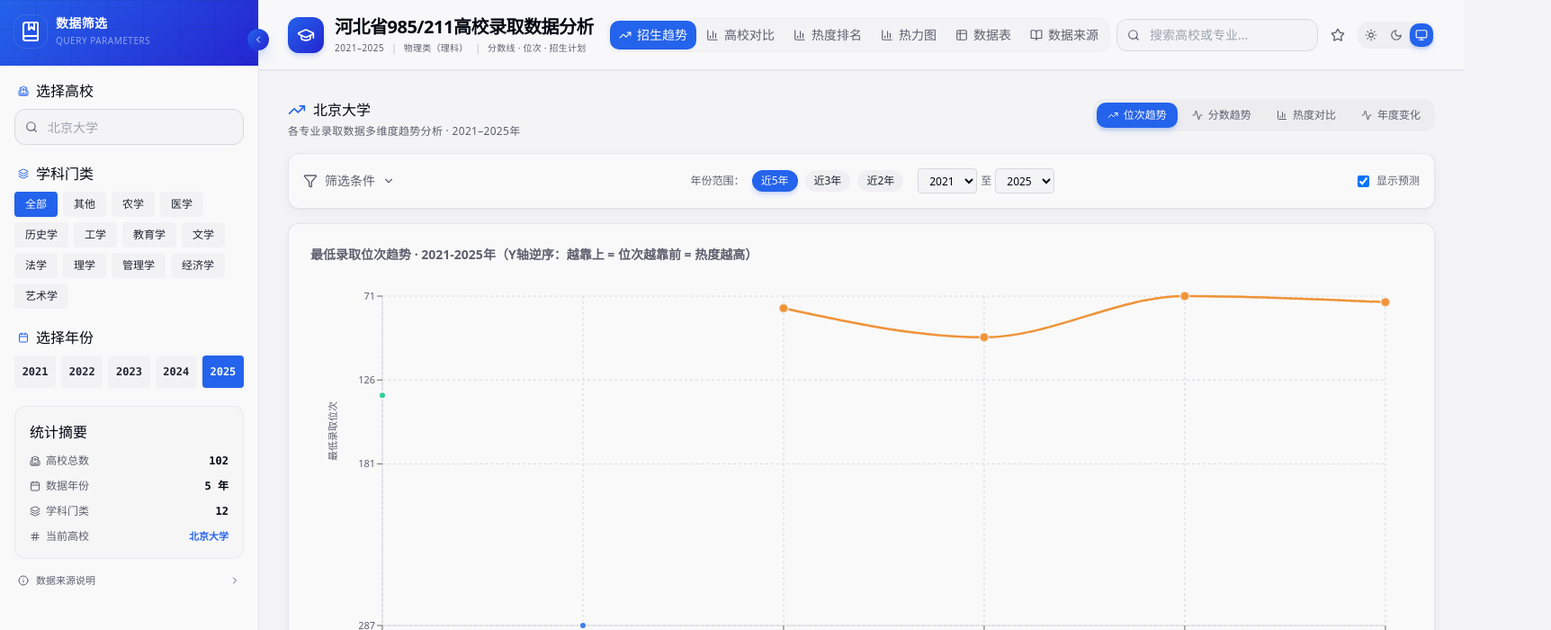
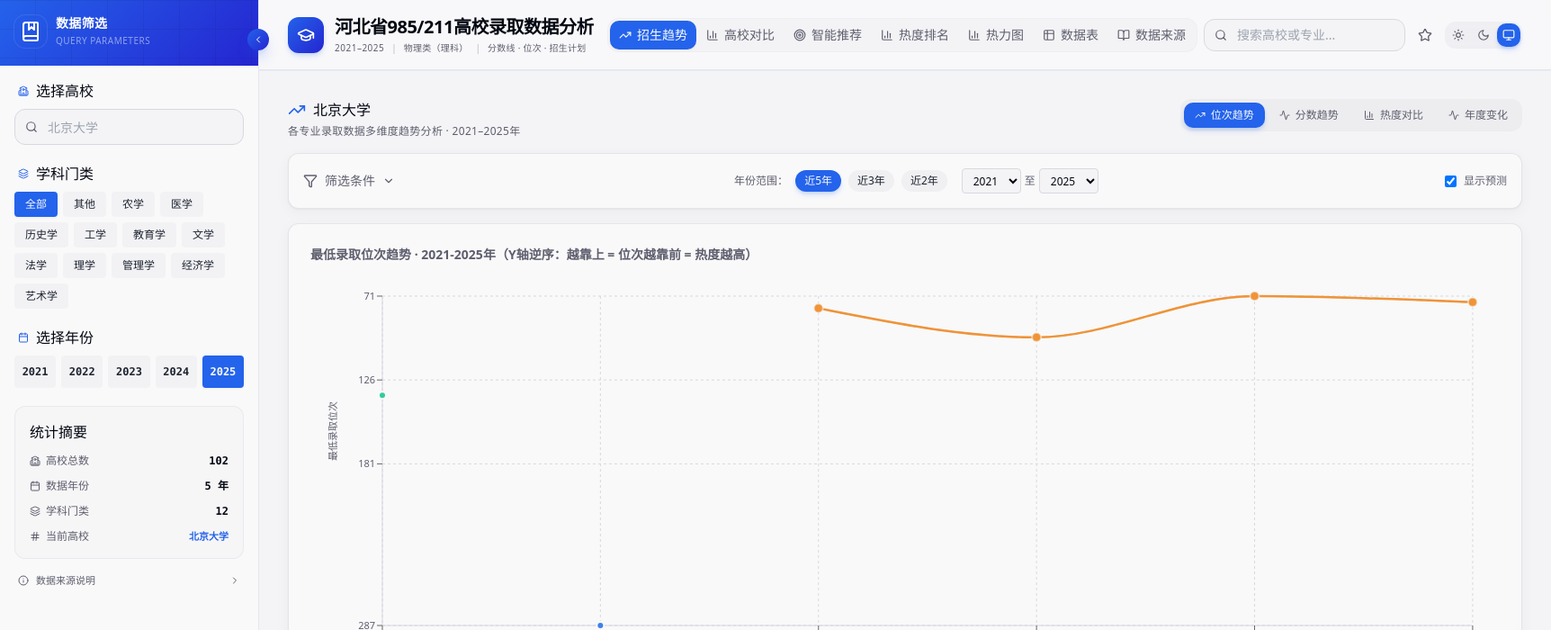
Before and after one commit to ZeroKingHao/ExaminationData, a React (Vite) app: page / in a window 1280 px wide. Shown: the top 700 px of the page at 90% size, 1724 px wide, since content can reach past the window. Built offline with nearby package versions, Linux system fonts and the light colour scheme; the HTML template or start-up script is replaced by a standard one.

Commit message:
feat: App.tsx 添加智能推荐 Tab

```diff
--- a/src/App.tsx
+++ b/src/App.tsx
@@ -14,10 +14,11 @@
 // 懒加载：DataSourceList 包含 145KB+ 的一分一段表数据，只在用户点击"数据来源"时加载
 const DataSourceList = lazy(() => import('./components/DataSourceList'));
 const CompareView = lazy(() => import('./components/CompareView'));
+const RecommendView = lazy(() => import('./components/RecommendView'));
 
 import { SkeletonChart, SkeletonStats } from './components/Skeleton';
 
-import { GraduationCap, TrendingUp, BarChart3, Table2, BookOpen, Sun, Moon, Monitor, Loader2 } from 'lucide-react';
+import { GraduationCap, TrendingUp, BarChart3, Table2, BookOpen, Sun, Moon, Monitor, Target } from 'lucide-react';
 
 function ThemeToggle() {
   const { theme, setTheme } = useTheme();
@@ -71,6 +72,7 @@
   const tabs = [
     { id: 'trend' as TabType, label: '招生趋势', icon: TrendingUp },
     { id: 'compare' as TabType, label: '高校对比', icon: BarChart3 },
+    { id: 'recommend' as TabType, label: '智能推荐', icon: Target },
     { id: 'bar' as TabType, label: '热度排名', icon: BarChart3 },
     { id: 'heatmap' as TabType, label: '热力图', icon: BarChart3 },
     { id: 'table' as TabType, label: '数据表', icon: Table2 },
@@ -158,6 +160,11 @@
               <CompareView />
             </Suspense>
           )}
+          {activeTab === 'recommend' && (
+            <Suspense fallback={<SkeletonStats />}>
+              <RecommendView />
+            </Suspense>
+          )}
           {activeTab === 'heatmap' && (
             <HeatmapChart university={selectedUniversity} category={selectedCategory} />
           )}
```
